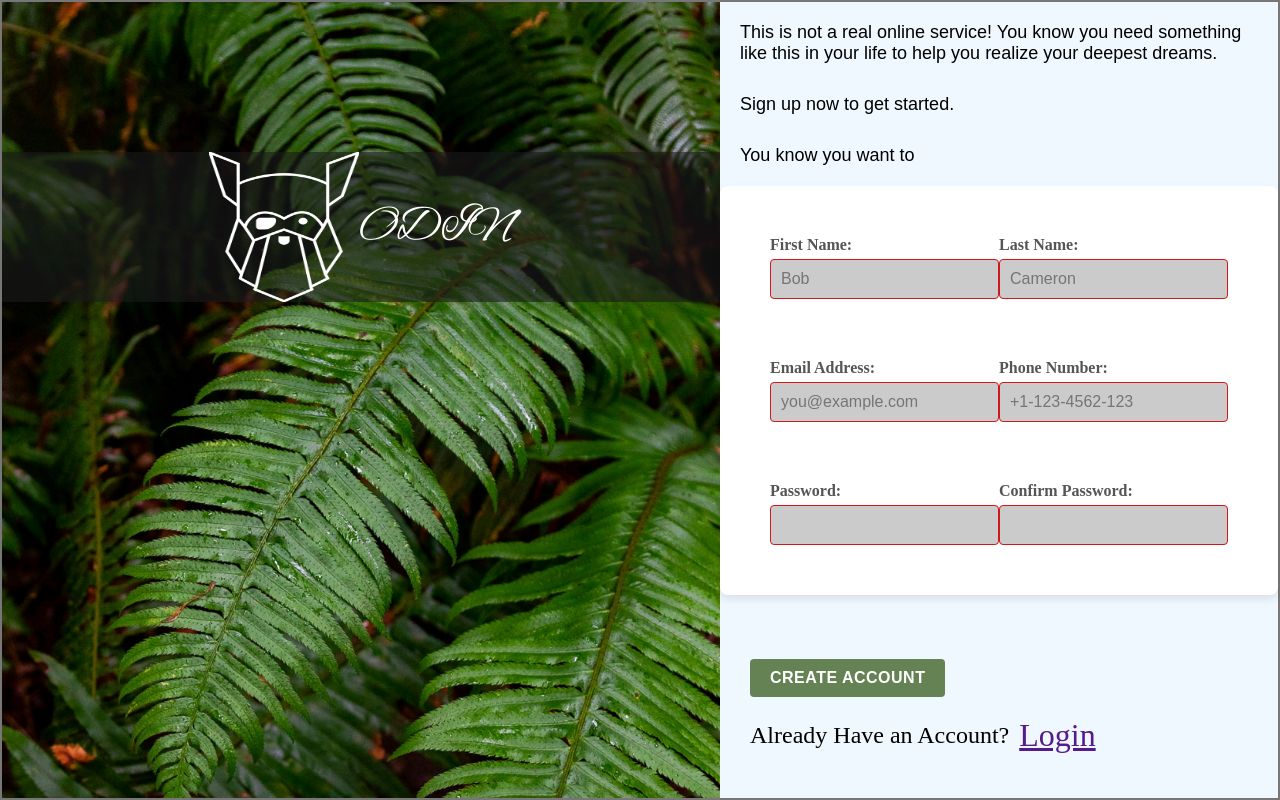
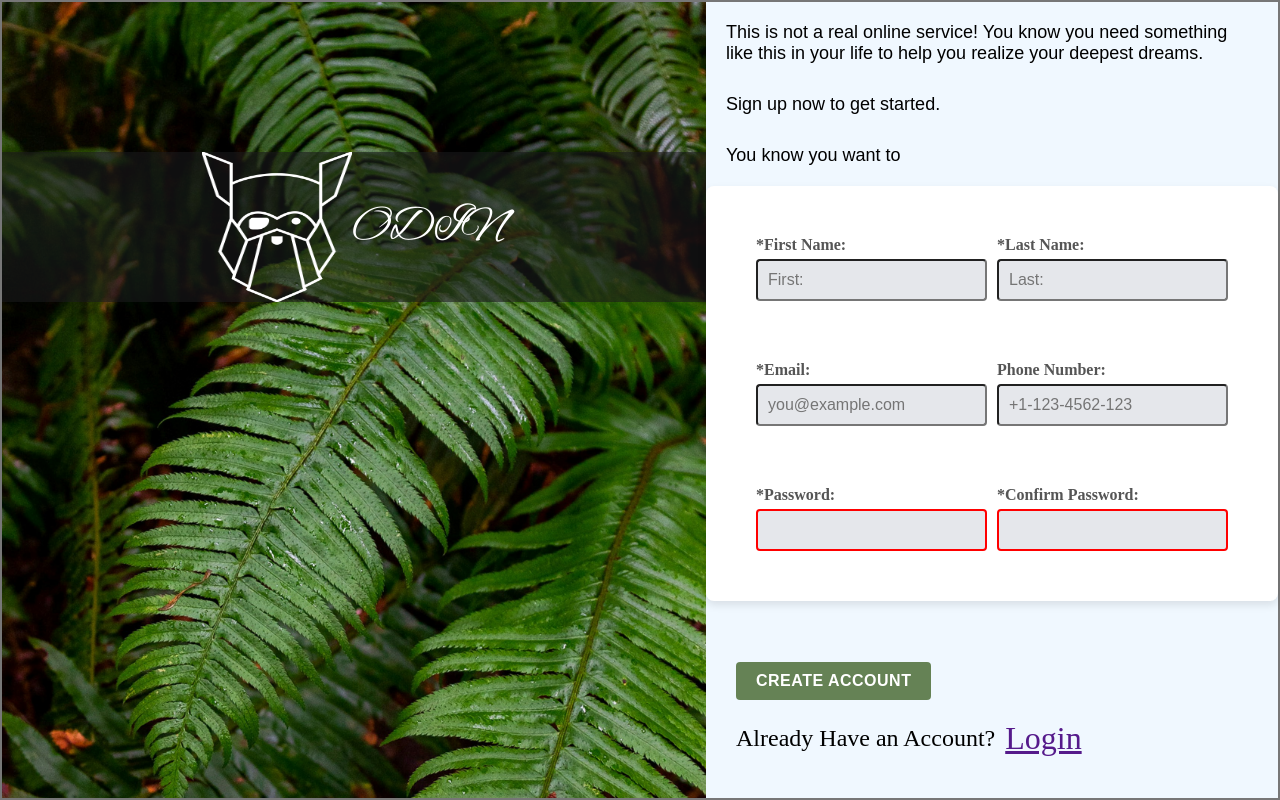
Before and after one commit to SomeKenyan254/Sign-up-Form, a plain HTML site: page index.html in a window 1280 px wide. Drawn offline with Linux system fonts and the light colour scheme.

Commit message:
Implemented the form pseudoclasses. Form validation

```diff
--- a/index.html
+++ b/index.html
@@ -35,19 +35,19 @@
     </div>
     <div class="contact_info item">
 
-        <form>
+        <form action="#" method="get">
 
         <fieldset>
             <div class="wrapper">
 
                 <div class="row">
                     <div class="shape">
-                        <label for="first_name">First Name:</label>
-                        <input type="text" id="first_name" name="first_name" placeholder="Bob">
+                        <label for="first_name">*First Name:</label>
+                        <input type="text" id="first_name" name="first_name" pattern="^[^0-9]+$" placeholder="First:">
                     </div>
                     <div class="shape">
-                        <label for="last_name">Last Name:</label>
-                        <input type="text" id="last_name" name="last_name" placeholder="Cameron">
+                        <label for="last_name">*Last Name:</label>
+                        <input type="text" id="last_name" name="last_name" pattern="^[^0-9]+$" placeholder="Last:">
                     </div>
                 </div>
 
@@ -55,7 +55,7 @@
                 <div class="row">
                     <div class="shape">
 
-                        <label for="user_email">Email Address:</label>
+                        <label for="user_email">*Email:</label>
                         <input type="email" id="user_email" name="email" placeholder="you@example.com">
                     </div>
 
@@ -68,11 +68,11 @@
 
             <div class="row ">
                     <div class="shape">
-                        <label for="user_password">Password:</label>
+                        <label for="user_password">*Password:</label>
                         <input type="password" id="user_password" required/ name="user_password">
                     </div>
                     <div class="shape">
-                        <label for="confirm_password">Confirm Password:</label>
+                        <label for="confirm_password">*Confirm Password:</label>
                         <input type="password" id="confirm_password" required/ name="user_password">
                     </div>
             </div>
--- a/style.css
+++ b/style.css
@@ -93,6 +93,8 @@ a{
     background-color: #ffffff;
     border-radius: 8px;
     box-shadow: 0 4px 8px rgba(0, 0, 0, 0.1);
+    display: flex;
+    justify-content: flex-start;
 
 
 
@@ -101,10 +103,11 @@ a{
 input {
     font-size: 1rem;
     padding: 10px;
-    border: 1px solid #cf1919;
+    box-shadow: #555;
+
     border-radius: 4px;
     box-sizing: border-box;
-    background-color: #cbcbcb;
+    background-color:#E5E7EB;
 }
 .shape{
     display: flex;
@@ -119,6 +122,7 @@ label{
 .row{
     display: flex;
     justify-content: space-around;
+    gap: 10px;
 }
 
 .shape{
@@ -161,3 +165,14 @@ fieldset{
     letter-spacing: 0.5px;
 
   }
+
+
+input:invalid{
+    border:2px solid red;
+}
+
+
+input:focus{
+    border: #555;
+    background-color: azure;
+}
```
